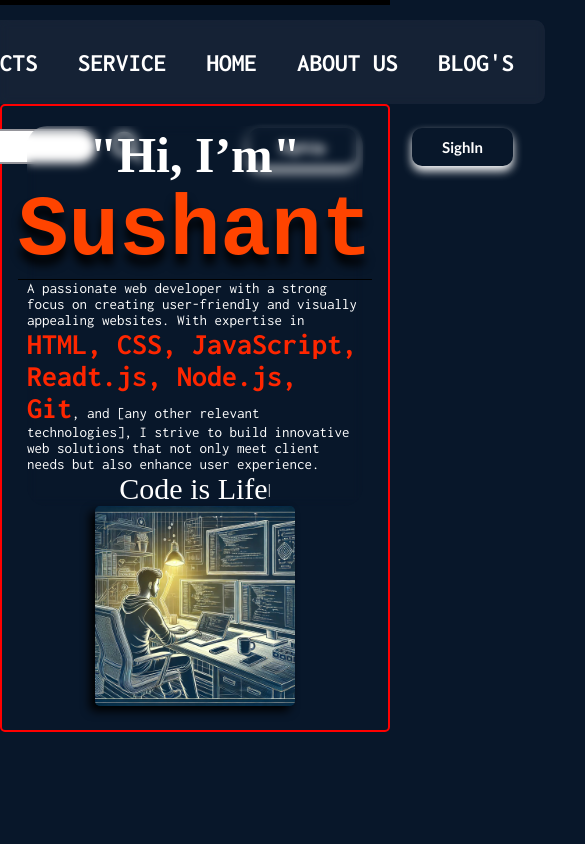
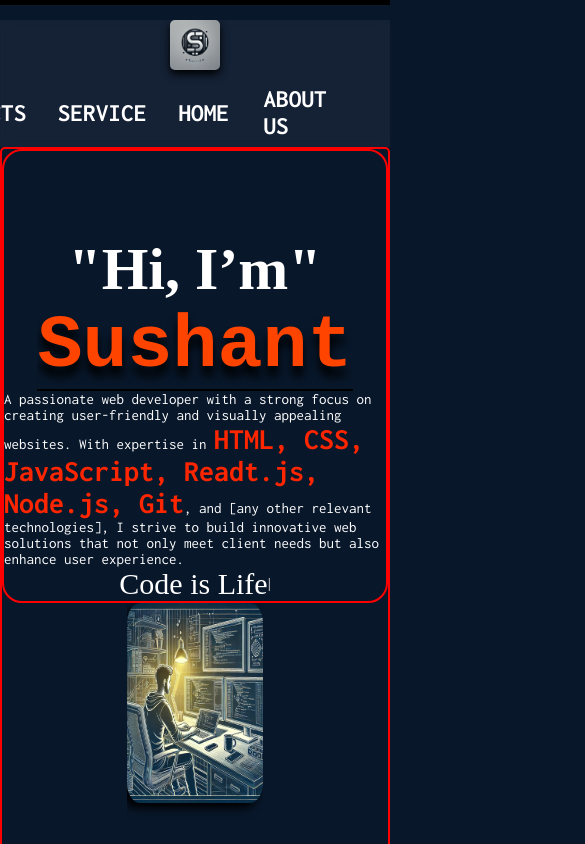
Before and after one commit to Sushant883/Landing-page, a plain HTML site: page index.html in a window 390 px wide. Shown: the top 844 px of the page, 585 px wide, since content can reach past the window. Drawn offline with nearby package versions, Linux system fonts and the light colour scheme; a web font is replaced by a local one.

Commit message:
add responsive code

```diff
--- a/index.html
+++ b/index.html
@@ -44,9 +44,7 @@
 
     <!-- code for nar bar--------------------------- -->
     <nav class="nav-container">
-        <div class="logo" id="nav-logo">
-            <img src="images/s logo.webp" alt="" class="imglogo">
-        </div>
+            <img src="images/s logo.webp" alt="" class="logo">
 
         <ul class="li-item">
             <li><a href="">PRODUCTS</a></li>
--- a/mediaquery.css
+++ b/mediaquery.css
@@ -3,11 +3,12 @@
         margin: 0;
         padding: 0;
         box-sizing: border-box;
+        overflow-X: hidden;
     }
 
     .nav-container {
         /* display: none; */
-        height: 10vh;
+        height: 15vh;
 
     }
 
@@ -50,7 +51,8 @@
     }
 
     .intro {
-        width: auto;
+        width: 70%;
+        border: 2px solid red;
         display: flex;
         align-items: center;
         justify-content: center;
--- a/style.css
+++ b/style.css
@@ -83,7 +83,7 @@ body {
     /* padding-top: 10px; */
 }
 
-.logo img {
+.logo{
     height: 50px;
     width: 50px;
     border-radius: 5px;
@@ -150,13 +150,13 @@ body {
 .search-box1 {
     /* border: 1px solid red; */
     height: 10vh;
-    width: 700px;
+    width: 50vw;
     display: flex;
     flex-wrap: wrap;
-    justify-content: space-around;
+    justify-content: space-evenly;
     align-items: center;
-    padding: 5px 5px;
-    gap: 5px 2px;
+    /* padding: 5px 5px; */
+    /* gap: 5px 2px; */
 }
 
 .searchbar {
@@ -168,35 +168,16 @@ body {
 
 #Search-box {
     border: none;
-    height: 35px;
+    width: 20vw;
+    height: 7vh;
     display: flex;
-    font-size: 14px;
-    cursor: pointer;
-    border: 2px solid rgb(149, 149, 155);
-    padding: 10px 20px;
-    border-radius: 30px;
-    align-items: center;
-    /* box-shadow: 0 10px 8px rgba(0, 0, 0, 0.3); */
+    font-size: 1.5em;
+    padding: 0px 20px;
+    border-radius: 15px;
 
 }
 
-#Search-box:hover input {
-    width: 400px;
-}
 
-#Search-box input {
-    width: 0px;
-    outline: none;
-    border: none;
-    font-weight: 500;
-    transition: 0.8s;
-    background: transparent;
-
-}
-
-.fa-solidfa-bars{
-
-}
 
 .fa-solid,
 .fas {
@@ -205,11 +186,6 @@ body {
     font-size: 20px;
     color: white;
     cursor: pointer;
-}
-
-.fa-solid,
-.fas:hover {
-    /* transform: translateY(-7px); */
 }
 
 
@@ -246,32 +222,29 @@ body {
 /* hero section css--------------------------------- */
 
 .hero {
-    border: 2px solid rebeccapurple;
+    /* border: 2px solid rebeccapurple; */
     border-radius: 5px;
+    height: calc(100vh - 10vh);
     display: flex;
-    flex-wrap: wrap;
-    height: calc(100vh - 10vh);
-    /* width: 100%; */
-    justify-content: space-evenly;
-    padding: 20px 25px;
+    width: 100vw;
+    /* flex-wrap: wrap; */
+    align-items: center;
+    justify-content: flex-end;
 
 }
 
-.intro {
+.intro{
+    padding-left: 8vw;
     /* border: 2px solid red; */
-    /* background-color: rgba(61, 58, 58, 0.334); */
-    backdrop-filter: blur(5px);
+    height: calc(100vh - 10vh);
+    width: 65%;
     border-radius: 20px;
-    margin-right: 5vw;
-    padding: 10px 20px;
     color: rgb(255, 255, 255);
-    /* font-weight: bolder; */
 }
 
 .intro h1 {
-    /* border: 1px solid brown; */
-    /* text-align: center; */
-    font-size: 50px;
+    font-size: 4em;
+    margin-top: 10vh;
 }
 
 
@@ -280,28 +253,34 @@ body {
     color: #ff4400;
     font-family:'Courier New', Courier, monospace;
     text-shadow: 0 10px 10px rgba(0, 0, 0, 0.984);
-    border-bottom: 1px solid black;
-    /* border: 1px solid white; */
-    /* text-align: center; */
-    font-size: 10vh;
+    border-bottom: 2px solid black;
+    font-size: 5em;
+    width: fit-content;
 }
 
 .intro p {
-    margin-top: 10px;
-    font-size: 25px;
+    margin-top: 10%;
+    font-size: 1.5em;
     font-family: "Inconsolata", monospace;
-    width: 700px;
+    width: 100%;
+}
+
+.myimg{
+    width: 35%;
+    /* border: 2px solid navajowhite; */
+    height: calc(100vh - 10vh);
+    /* text-align: center; */
 }
 
 .myimg img {
     /* border: 2px solid blue; */
-    background-color: rgba(250, 239, 239, 0.382);
-    backdrop-filter: blur(10px);
-    height: 400px;
-    width: 450px;
-    padding: 5px;
-    border-radius: 5px;
+    width: 50%;
+    border-radius: 10%;
+    height: 50%;
+    width: 70%;
     box-shadow: -5px 5px 10px;
+    margin-top: 15vh;
+    margin-left: 5vw;
 }
 
 #element {
```
